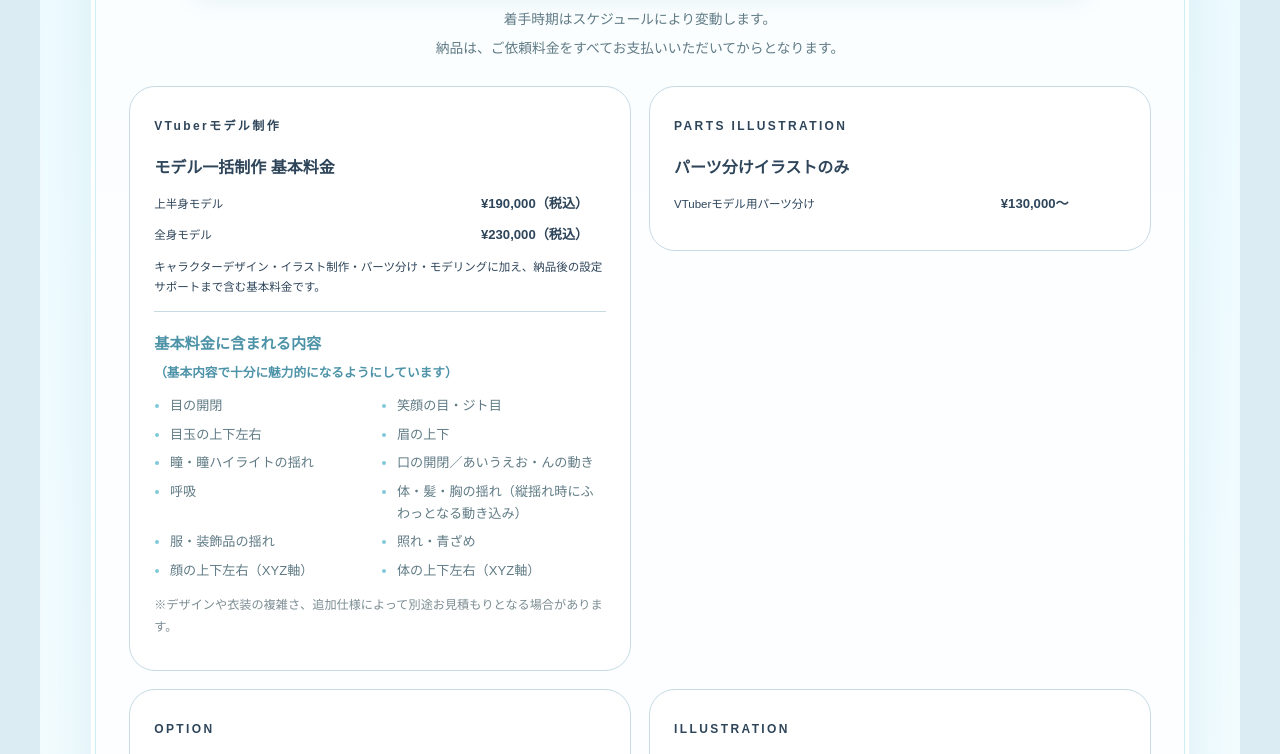
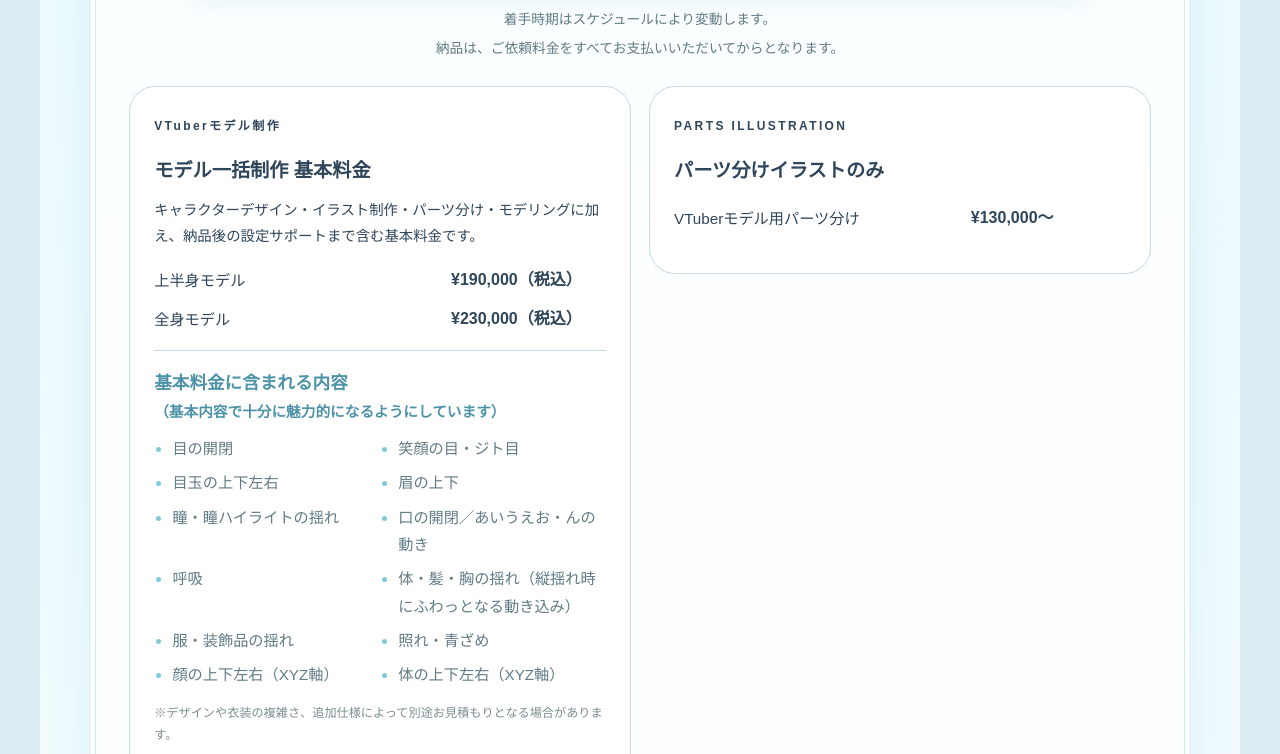
Before and after one commit to watawoLive2D/watawo-hp, a plain HTML site: page index.html in a window 1280 px wide. Shown: the part 1783-2537 px from the top of the page. Drawn offline with Linux system fonts and the light colour scheme.

Commit message:
基本料金の表示順と文字サイズを調整

```diff
--- a/index.html
+++ b/index.html
@@ -66,11 +66,11 @@
     .price-inline{margin-top:34px;padding-top:28px;border-top:2px solid #d4f1f7}
     .price-inline-title{text-align:center;color:#4d93a8;font-weight:900;letter-spacing:.12em;margin-bottom:18px;font-size:1rem}
     .price-card{background:#fff;border:1px solid var(--line);border-radius:26px;padding:24px}
-    .price-card h3{font-size:1rem;margin:14px 0 8px}
-    .price-card p{font-size:.72rem;margin:7px 0;white-space:normal;overflow-wrap:anywhere;max-width:100%}
-    .price-card strong{font-size:.82rem}
-    .price-list{display:flex;flex-direction:column;gap:7px;margin:10px 0}
-    .price-row{display:grid;grid-template-columns:minmax(0,1fr) 125px;align-items:center;gap:14px;font-size:.72rem}
+    .price-card h3{font-size:1.2rem;margin:14px 0 10px}
+    .price-card p{font-size:.9rem;line-height:1.8;margin:10px 0;white-space:normal;overflow-wrap:anywhere;max-width:100%}
+    .price-card strong{font-size:1rem}
+    .price-list{display:flex;flex-direction:column;gap:10px;margin:16px 0}
+    .price-row{display:grid;grid-template-columns:minmax(0,1fr) 155px;align-items:center;gap:14px;font-size:.95rem}
     .price-row span{white-space:nowrap}
     .price-row strong{white-space:nowrap;text-align:left}
     .price-divider{height:1px;background:var(--line);margin:13px 0}
@@ -218,8 +218,8 @@
     .price-payment-notes{margin:10px auto 24px;text-align:center;color:#607b85;font-size:.86rem;line-height:1.9}
     .price-payment-notes p{margin:3px 0}
     @media(max-width:600px){.price-installment{padding:15px 12px}.price-payment-notes{font-size:.78rem}}
-    .price-subtitle{margin:18px 0 10px;color:#4d93a8;font-size:.95rem}
-    .included-list{display:grid;grid-template-columns:repeat(2,minmax(0,1fr));gap:7px 18px;padding-left:1.2em;margin:0;color:#607b85;font-size:.82rem;line-height:1.65}
+    .price-subtitle{margin:18px 0 10px;color:#4d93a8;font-size:1.1rem;line-height:1.6}
+    .included-list{display:grid;grid-template-columns:repeat(2,minmax(0,1fr));gap:7px 18px;padding-left:1.2em;margin:0;color:#607b85;font-size:.95rem;line-height:1.8}
     .included-list li::marker{color:#80c9d9}
     .price-note{font-size:.76rem!important;color:#7c8d93!important;margin-top:14px!important}
     .option-list{display:grid;gap:0}
@@ -286,12 +286,13 @@
               <p>納品は、ご依頼料金をすべてお支払いいただいてからとなります。</p>
             </div>
             <div class="price-grid">
-              <article class="price-card live2d-price-card"><span class="num">VTuberモデル制作</span><h3>モデル一括制作 基本料金</h3>
+              <article class="price-card live2d-price-card"><span class="num">VTuberモデル制作</span>
+                <h3>モデル一括制作 基本料金</h3>
+                <p>キャラクターデザイン・イラスト制作・パーツ分け・モデリングに加え、納品後の設定サポートまで含む基本料金です。</p>
                 <div class="price-list">
                   <div class="price-row"><span>上半身モデル</span><strong>¥190,000（税込）</strong></div>
                   <div class="price-row"><span>全身モデル</span><strong>¥230,000（税込）</strong></div>
                 </div>
-                <p>キャラクターデザイン・イラスト制作・パーツ分け・モデリングに加え、納品後の設定サポートまで含む基本料金です。</p>
                 <div class="price-divider"></div>
                 <h4 class="price-subtitle">基本料金に含まれる内容<br><small>（基本内容で十分に魅力的になるようにしています）</small></h4>
                 <ul class="included-list">
```
